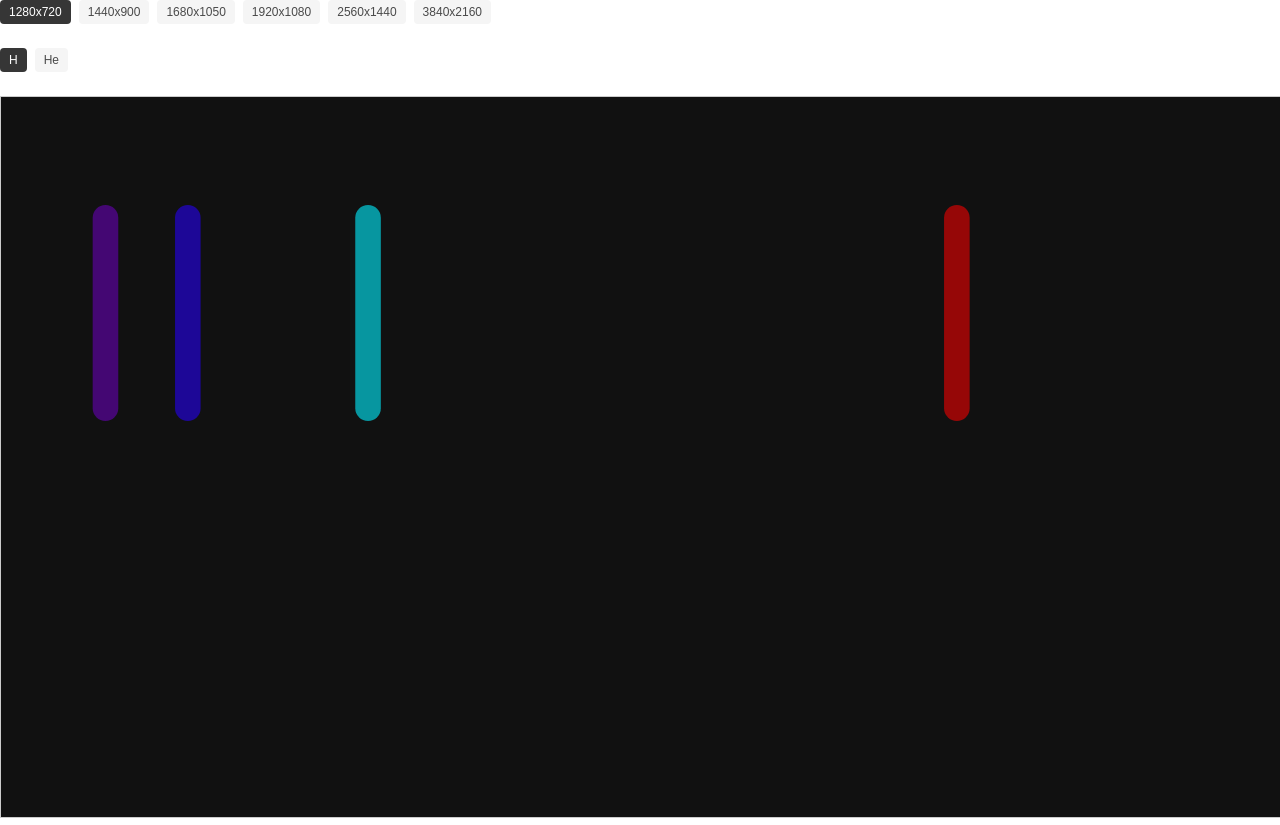
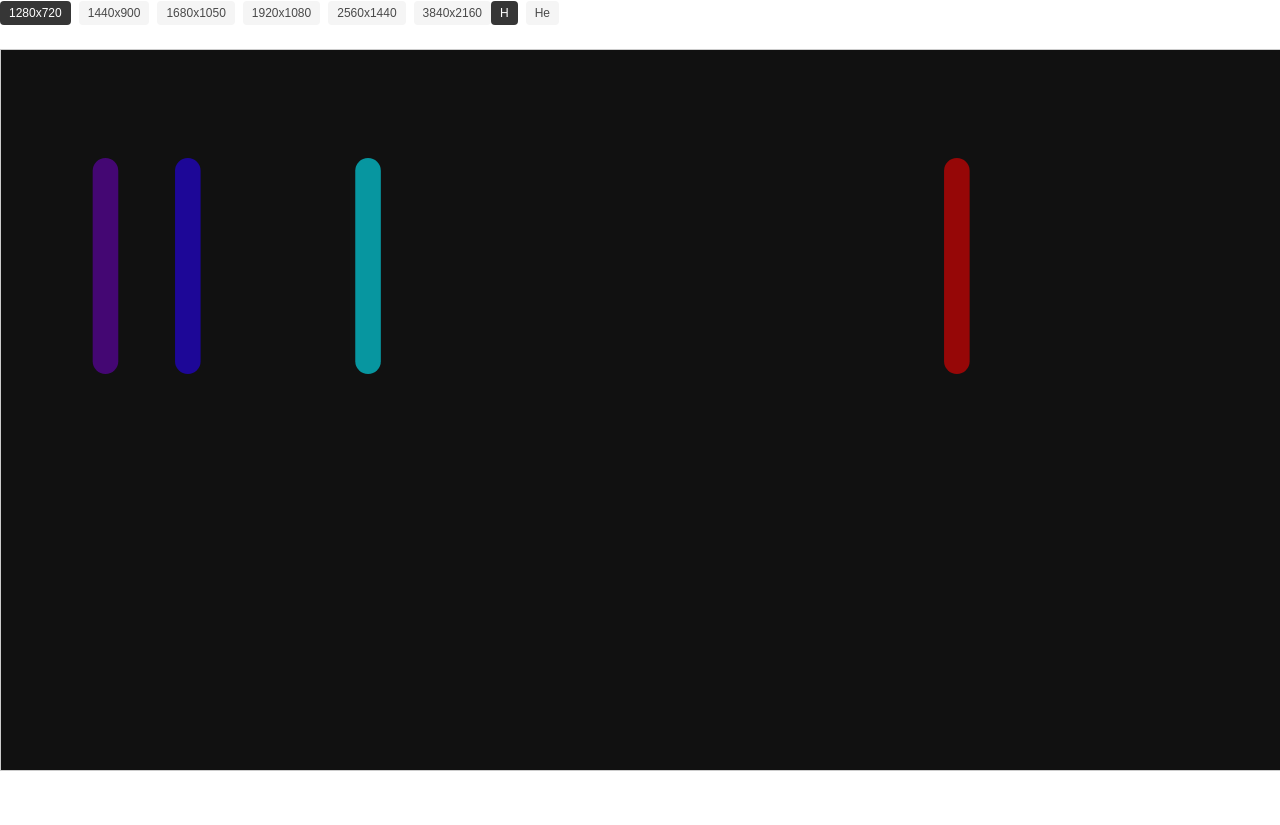
Before and after one commit to andygock/emission-spectra, a React (Vite) app: page / in a window 1280 px wide. After the commit the page ends 800 px from the top, so only its background shows below. Built offline with nearby package versions, Linux system fonts and the light colour scheme.

Commit message:
Use tags inline

```diff
--- a/src/styles.css
+++ b/src/styles.css
@@ -6,6 +6,10 @@ body {
   border: solid 1px #ccc;
 }
 
+.tags {
+  display: inline-block;
+}
+
 .tag {
   cursor: pointer;
 }
```
